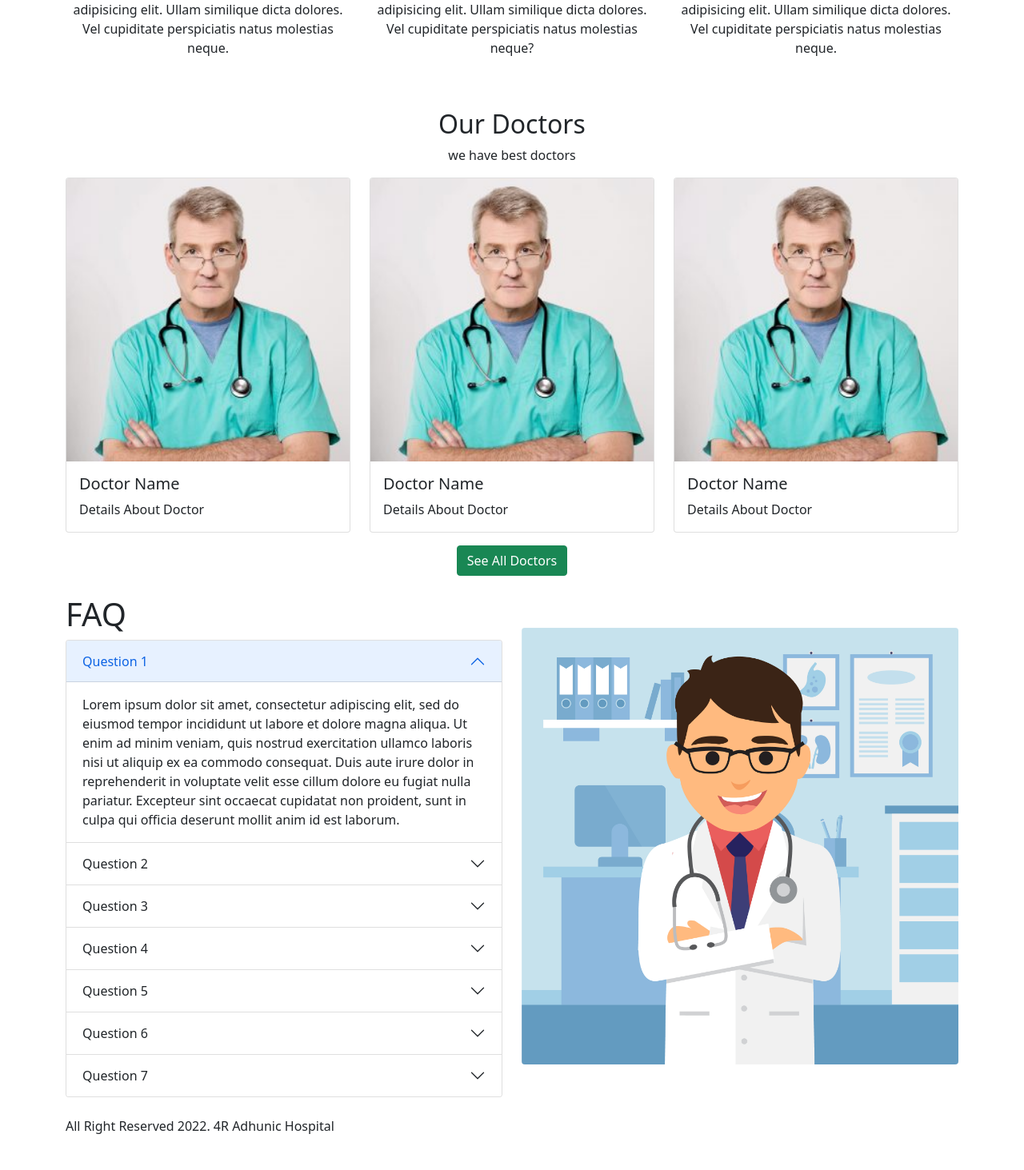
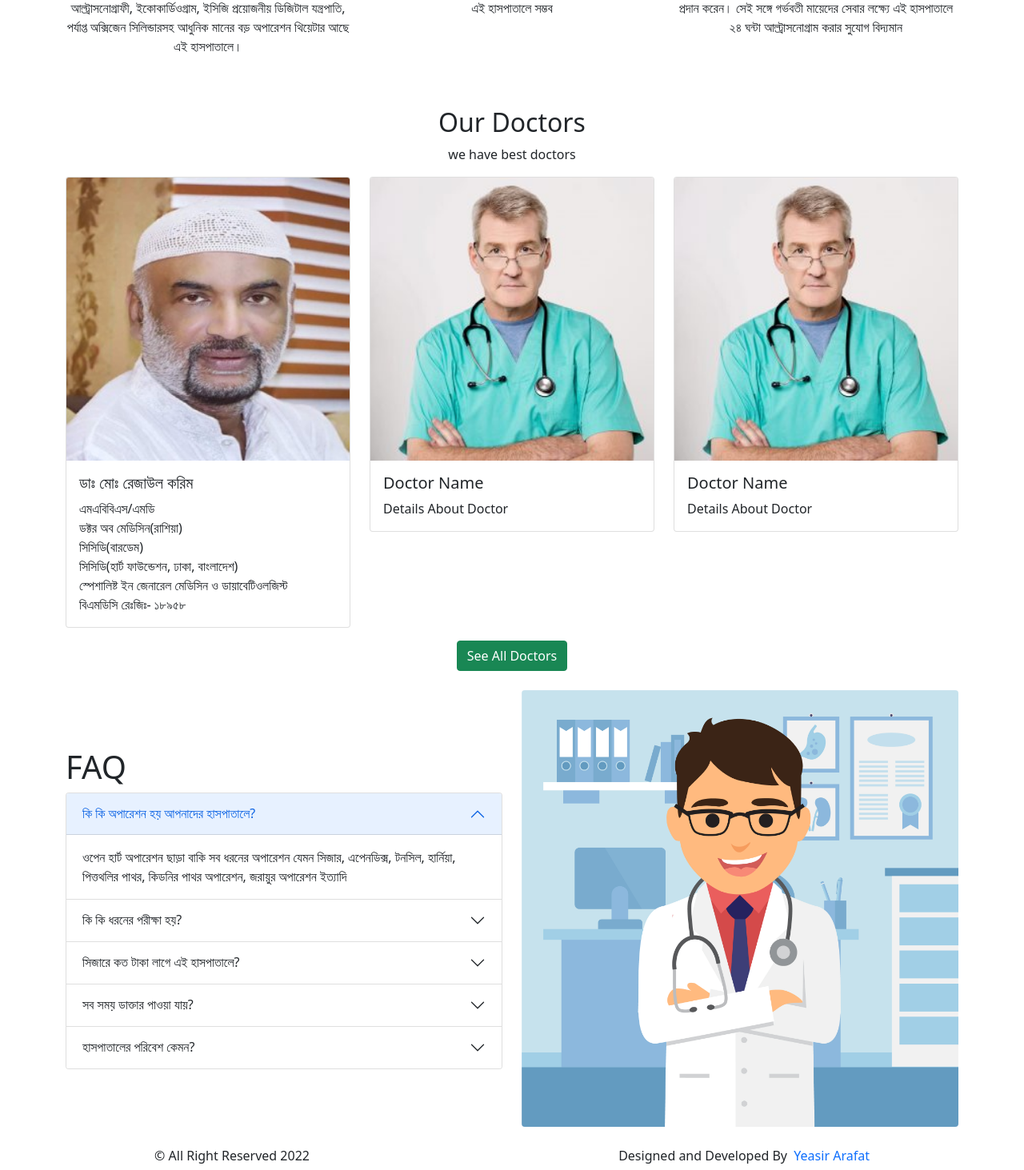
Before and after one commit to yeasirarafatpp/4r-adhunic-client, a React (Create React App) app: page / in a window 1280 px wide. Shown: the part 1334-2797 px from the top of the page at 80% size. Before the commit the page ends 2770 px from the top, so only its background shows below. Built offline with nearby package versions, Linux system fonts and the light colour scheme.

Commit message:
update some design

```diff
--- a/src/components/AllDoctors/AllDoctors.js
+++ b/src/components/AllDoctors/AllDoctors.js
@@ -1,6 +1,7 @@
 import React from 'react';
 import { Card } from 'react-bootstrap';
 import doctorImg from '../../images/doctors.jpg';
+import drRezaul from '../../images/dr-rezaul.jpg';
 
 const AllDoctors = () => {
     return (
@@ -13,11 +14,16 @@ const AllDoctors = () => {
                 <div className='row'>
                     <div className='col-md-4 col-sm-6 col-xl-4'>
                         <Card>
-                            <Card.Img variant="top" src={doctorImg} />
+                            <Card.Img variant="top" src={drRezaul} />
                             <Card.Body>
-                                <Card.Title>Doctor Name</Card.Title>
+                                <Card.Title>ডাঃ মোঃ রেজাউল করিম</Card.Title>
                                 <Card.Text>
-                                    Details About Doctor
+                                    এমএবিবিএস/এমডি <br />
+                                    ডক্টর অব মেডিসিন(রাশিয়া)<br />
+                                    সিসিডি(বারডেম)<br />
+                                    সিসিডি(হার্ট ফাউন্ডেশন, ঢাকা, বাংলাদেশ)<br />
+                                    স্পেশালিষ্ট ইন জেনারেল মেডিসিন ও ডায়াবেটিওলজিস্ট<br />
+                                    বিএমডিসি রেঃজিঃ- ১৮৯৫৮
                                 </Card.Text>
                             </Card.Body>
                         </Card>
--- a/src/components/Banner/Banner.js
+++ b/src/components/Banner/Banner.js
@@ -1,8 +1,6 @@
 import React from 'react';
 import { Carousel } from 'react-bootstrap';
-import sliderOne from '../../images/slider/slider-one.jpg';
-import sliderTwo from '../../images/slider/slider-two.jpg';
-import sliderThree from '../../images/slider/slider-three.jpg';
+import banner from '../../../src/images/banner.jpg';
 
 const Banner = () => {
     return (
@@ -10,36 +8,33 @@ const Banner = () => {
             <Carousel.Item>
                 <img
                     className="d-block w-100"
-                    src={sliderOne}
+                    src={banner}
                     alt="First slide"
                 />
                 <Carousel.Caption>
-                    <h3>First slide label</h3>
-                    <p>Nulla vitae elit libero, a pharetra augue mollis interdum.</p>
+
                 </Carousel.Caption>
             </Carousel.Item>
             <Carousel.Item>
                 <img
                     className="d-block w-100"
-                    src={sliderTwo}
+                    src={banner}
                     alt="Second slide"
                 />
 
                 <Carousel.Caption>
-                    <h3>Second slide label</h3>
-                    <p>Lorem ipsum dolor sit amet, consectetur adipiscing elit.</p>
+
                 </Carousel.Caption>
             </Carousel.Item>
             <Carousel.Item>
                 <img
                     className="d-block w-100"
-                    src={sliderThree}
+                    src={banner}
                     alt="Third slide"
                 />
 
                 <Carousel.Caption>
-                    <h3>Third slide label</h3>
-                    <p>Praesent commodo cursus magna, vel scelerisque nisl consectetur.</p>
+
                 </Carousel.Caption>
             </Carousel.Item>
         </Carousel>
--- a/src/components/Doctors/Doctors.js
+++ b/src/components/Doctors/Doctors.js
@@ -2,6 +2,7 @@ import React from 'react';
 import { Card } from 'react-bootstrap';
 import { useHistory } from 'react-router-dom';
 import doctorImg from '../../images/doctors.jpg';
+import drRezul from '../../images/dr-rezaul.jpg';
 
 const Doctors = () => {
     const history = useHistory();
@@ -18,11 +19,16 @@ const Doctors = () => {
                 <div className='row'>
                     <div className='col-md-4 col-sm-6 col-xl-4'>
                         <Card >
-                            <Card.Img variant="top" src={doctorImg} />
+                            <Card.Img variant="top" src={drRezul} />
                             <Card.Body>
-                                <Card.Title>Doctor Name</Card.Title>
+                                <Card.Title>ডাঃ মোঃ রেজাউল করিম</Card.Title>
                                 <Card.Text>
-                                    Details About Doctor
+                                    এমএবিবিএস/এমডি <br />
+                                    ডক্টর অব মেডিসিন(রাশিয়া)<br />
+                                    সিসিডি(বারডেম)<br />
+                                    সিসিডি(হার্ট ফাউন্ডেশন, ঢাকা, বাংলাদেশ)<br />
+                                    স্পেশালিষ্ট ইন জেনারেল মেডিসিন ও ডায়াবেটিওলজিস্ট<br />
+                                    বিএমডিসি রেঃজিঃ- ১৮৯৫৮
                                 </Card.Text>
                             </Card.Body>
                         </Card>
--- a/src/components/FAQ/FAQ.js
+++ b/src/components/FAQ/FAQ.js
@@ -10,87 +10,33 @@ const FAQ = () => {
                     <h1>FAQ</h1>
                     <Accordion defaultActiveKey={['0']} alwaysOpen>
                         <Accordion.Item eventKey="0">
-                            <Accordion.Header>Question 1</Accordion.Header>
+                            <Accordion.Header>কি কি অপারেশন হয় আপনাদের হাসপাতালে? </Accordion.Header>
                             <Accordion.Body>
-                                Lorem ipsum dolor sit amet, consectetur adipiscing elit, sed do eiusmod
-                                tempor incididunt ut labore et dolore magna aliqua. Ut enim ad minim
-                                veniam, quis nostrud exercitation ullamco laboris nisi ut aliquip ex ea
-                                commodo consequat. Duis aute irure dolor in reprehenderit in voluptate
-                                velit esse cillum dolore eu fugiat nulla pariatur. Excepteur sint occaecat
-                                cupidatat non proident, sunt in culpa qui officia deserunt mollit anim id
-                                est laborum.
+                                ওপেন হার্ট অপারেশন ছাড়া বাকি সব ধরনের অপারেশন যেমন সিজার, এপেনডিক্স, টনসিল, হার্নিয়া, পিত্তথলির পাথর, কিডনির পাথর অপারেশন, জরায়ুর অপারেশন ইত্যাদি
                             </Accordion.Body>
                         </Accordion.Item>
                         <Accordion.Item eventKey="1">
-                            <Accordion.Header>Question 2</Accordion.Header>
+                            <Accordion.Header>কি কি ধরনের পরীক্ষা হয়?</Accordion.Header>
                             <Accordion.Body>
-                                Lorem ipsum dolor sit amet, consectetur adipiscing elit, sed do eiusmod
-                                tempor incididunt ut labore et dolore magna aliqua. Ut enim ad minim
-                                veniam, quis nostrud exercitation ullamco laboris nisi ut aliquip ex ea
-                                commodo consequat. Duis aute irure dolor in reprehenderit in voluptate
-                                velit esse cillum dolore eu fugiat nulla pariatur. Excepteur sint occaecat
-                                cupidatat non proident, sunt in culpa qui officia deserunt mollit anim id
-                                est laborum.
+                                এখানে সব ধরনের পরীক্ষা হয়।
                             </Accordion.Body>
                         </Accordion.Item>
                         <Accordion.Item eventKey="2">
-                            <Accordion.Header>Question 3</Accordion.Header>
+                            <Accordion.Header>সিজারে কত টাকা লাগে এই হাসপাতালে?</Accordion.Header>
                             <Accordion.Body>
-                                Lorem ipsum dolor sit amet, consectetur adipiscing elit, sed do eiusmod
-                                tempor incididunt ut labore et dolore magna aliqua. Ut enim ad minim
-                                veniam, quis nostrud exercitation ullamco laboris nisi ut aliquip ex ea
-                                commodo consequat. Duis aute irure dolor in reprehenderit in voluptate
-                                velit esse cillum dolore eu fugiat nulla pariatur. Excepteur sint occaecat
-                                cupidatat non proident, sunt in culpa qui officia deserunt mollit anim id
-                                est laborum.
+                                গরীব, অসহায়, স্বল্প আয়ের গর্ভবতীদের জন্য মাত্র ৭৭০০ টাকায়। প্যাকেজের আওতায়।
                             </Accordion.Body>
                         </Accordion.Item>
                         <Accordion.Item eventKey="3">
-                            <Accordion.Header>Question 4</Accordion.Header>
+                            <Accordion.Header>সব সময় ডাক্তার পাওয়া যায়?</Accordion.Header>
                             <Accordion.Body>
-                                Lorem ipsum dolor sit amet, consectetur adipiscing elit, sed do eiusmod
-                                tempor incididunt ut labore et dolore magna aliqua. Ut enim ad minim
-                                veniam, quis nostrud exercitation ullamco laboris nisi ut aliquip ex ea
-                                commodo consequat. Duis aute irure dolor in reprehenderit in voluptate
-                                velit esse cillum dolore eu fugiat nulla pariatur. Excepteur sint occaecat
-                                cupidatat non proident, sunt in culpa qui officia deserunt mollit anim id
-                                est laborum.
+                                হ্যা সব সময় এই হাসপাতালে একজন সিনিয়র কনসালট্যান্ট ডাক্তার থাকেন। ২৪ ঘন্টা।
                             </Accordion.Body>
                         </Accordion.Item>
                         <Accordion.Item eventKey="4">
-                            <Accordion.Header>Question 5</Accordion.Header>
+                            <Accordion.Header>হাসপাতালের পরিবেশ কেমন?</Accordion.Header>
                             <Accordion.Body>
-                                Lorem ipsum dolor sit amet, consectetur adipiscing elit, sed do eiusmod
-                                tempor incididunt ut labore et dolore magna aliqua. Ut enim ad minim
-                                veniam, quis nostrud exercitation ullamco laboris nisi ut aliquip ex ea
-                                commodo consequat. Duis aute irure dolor in reprehenderit in voluptate
-                                velit esse cillum dolore eu fugiat nulla pariatur. Excepteur sint occaecat
-                                cupidatat non proident, sunt in culpa qui officia deserunt mollit anim id
-                                est laborum.
-                            </Accordion.Body>
-                        </Accordion.Item>
-                        <Accordion.Item eventKey="5">
-                            <Accordion.Header>Question 6</Accordion.Header>
-                            <Accordion.Body>
-                                Lorem ipsum dolor sit amet, consectetur adipiscing elit, sed do eiusmod
-                                tempor incididunt ut labore et dolore magna aliqua. Ut enim ad minim
-                                veniam, quis nostrud exercitation ullamco laboris nisi ut aliquip ex ea
-                                commodo consequat. Duis aute irure dolor in reprehenderit in voluptate
-                                velit esse cillum dolore eu fugiat nulla pariatur. Excepteur sint occaecat
-                                cupidatat non proident, sunt in culpa qui officia deserunt mollit anim id
-                                est laborum.
-                            </Accordion.Body>
-                        </Accordion.Item>
-                        <Accordion.Item eventKey="6">
-                            <Accordion.Header>Question 7</Accordion.Header>
-                            <Accordion.Body>
-                                Lorem ipsum dolor sit amet, consectetur adipiscing elit, sed do eiusmod
-                                tempor incididunt ut labore et dolore magna aliqua. Ut enim ad minim
-                                veniam, quis nostrud exercitation ullamco laboris nisi ut aliquip ex ea
-                                commodo consequat. Duis aute irure dolor in reprehenderit in voluptate
-                                velit esse cillum dolore eu fugiat nulla pariatur. Excepteur sint occaecat
-                                cupidatat non proident, sunt in culpa qui officia deserunt mollit anim id
-                                est laborum.
+                                বগুড়ার অন্যসব বেসরকারি হাসপাতালের চেয়ে এই হাসপাতাল গন্ধহীন, মনোরম পরিবেশ, ঝকঝকে পরিষ্কার ও পরিচ্ছন্ন। প্রত্যেক রোগীর জন্য আলাদা পরিষ্কার টয়লেট ও গরম পানির ব্যবস্থা যা বগুড়ার অন্য কোন হাসপাতালে নেই।
                             </Accordion.Body>
                         </Accordion.Item>
                     </Accordion>
--- a/src/components/Footer/Footer.js
+++ b/src/components/Footer/Footer.js
@@ -2,8 +2,15 @@ import React from 'react';
 
 const Footer = () => {
     return (
-        <div className='container'>
-            <p>All Right Reserved 2022. 4R Adhunic Hospital</p>
+        <div className='d-flex justify-content-around'>
+            <div>
+                <p>&copy; All Right Reserved 2022</p>
+            </div>
+            <div>
+                <p>Designed and Developed By
+                    &nbsp;<a className='text-decoration-none' target="_blank" rel="noreferrer" href="https://www.facebook.com/YeasirArafatPP/">Yeasir Arafat</a>
+                </p>
+            </div>
         </div>
     );
 };
--- a/src/components/HomeCard/HomeCard.js
+++ b/src/components/HomeCard/HomeCard.js
@@ -9,17 +9,17 @@ const HomeCard = () => {
                 <div className="col-sm-6 col-md-4 col-xl-4">
                     <FontAwesomeIcon className='h1 text-secondary' icon={faMedkit}></FontAwesomeIcon>
                     <h4 className='text-primary'>ADVANCED TECHNOLOGY</h4>
-                    <p>Lorem ipsum, dolor sit amet consectetur adipisicing elit. Ullam similique dicta dolores. Vel cupiditate perspiciatis natus molestias neque.</p>
+                    <p>গ্রাম হবে শহর। তাই অজগ্রামে ডিজিটাল আধুনিক এক্স-রে, কালার ডপলার আল্ট্রাসনোগ্রাফী, ইকোকার্ডিওগ্রাম, ইসিজি প্রয়োজনীয় ডিজিটাল যন্ত্রপাতি, পর্যাপ্ত অক্সিজেন সিলিন্ডারসহ আধুনিক মানের বড় অপারেশন থিয়েটার আছে এই হাসপাতালে। </p>
                 </div>
                 <div className="col-sm-6 col-md-4 col-xl-4">
                     <FontAwesomeIcon className='h1 text-secondary' icon={faUserMd}></FontAwesomeIcon>
                     <h4 className='text-danger'>HEALTHCARE SOLUTIONS</h4>
-                    <p>Lorem ipsum, dolor sit amet consectetur adipisicing elit. Ullam similique dicta dolores. Vel cupiditate perspiciatis natus molestias neque?</p>
+                    <p>প্রাথমিক স্বাস্থ্যসেবা ওপেন হার্ট সার্জারী ছাড়া বাকি সব ধরনের অপারেশন এই হাসপাতালে সম্ভব</p>
                 </div>
                 <div className="col-sm-6 col-md-4 col-xl-4">
                     <FontAwesomeIcon className='h1 text-secondary' icon={faAmbulance}></FontAwesomeIcon>
                     <h4 className='text-primary'>24/7 AVAILABILITY</h4>
-                    <p>Lorem ipsum, dolor sit amet consectetur adipisicing elit. Ullam similique dicta dolores. Vel cupiditate perspiciatis natus molestias neque.</p>
+                    <p>একজন সিনিয়র কনসালট্যান্ট ডাক্তার ২৪ ঘন্টায় এই হাসপাতালে সার্ভিস প্রদান করেন। সেই সঙ্গে গর্ভবতী মায়েদের সেবার লক্ষ্যে এই হাসপাতালে ২৪ ঘন্টা আল্ট্রাসনোগ্রাম করার সুযোগ বিদ্যমান</p>
                 </div>
             </div>
         </div>
--- a/src/components/WhyUs/WhyUs.js
+++ b/src/components/WhyUs/WhyUs.js
@@ -12,13 +12,13 @@ const WhyUs = () => {
         <>
             <div className="text-center pt-5">
                 <h2>Why Choose Us?</h2>
-                <p>we have best doctors</p>
+                <p>আধুনিকের ছোয়া <br /> ফোর আর আধুনিক হাসপাতাল</p>
             </div>
             <Container>
                 <Row className='align-items-center py-4'>
                     <Col sm={12} md={6}>
-                        <h2 className='text-primary'>Lorem, ipsum dolor sit amet consectetur adipisicing.</h2>
-                        <p>Lorem ipsum dolor sit amet consectetur adipisicing elit. Iusto ex asperiores beatae rerum incidunt atque? Aliquid officiis optio, accusantium omnis exercitationem cum pariatur! Fugiat quisquam, dolores recusandae veniam nobis sunt!</p>
+                        <h2 className='text-primary'>ইহা হাসপাতাল নাহ। ইহা একটা বাড়ী</h2>
+                        <p>ফোর আর আধুনিক হাসপাতাল- একটি বাড়ী, এখানে বাড়ীর মত যত্ন নেওয়া হয় রোগীদের। ইহা একটি ব্যতিক্রম সামাজিক মুনাফাহীন হাসপাতাল। শিশু ও মৃত্যুহার কমানো এই হাসপাতালের মূল লক্ষ্য।</p>
                         <Button onClick={seeADoc} variant="info">Our Doctors</Button>
                     </Col>
                     <Col sm={12} md={6}>
```
Also changed, not shown: src/components/Contact/Contact.js (+11 -3 lines), src/images/dr-rezaul.jpg (added), src/images/slider/slider-one.jpg.
